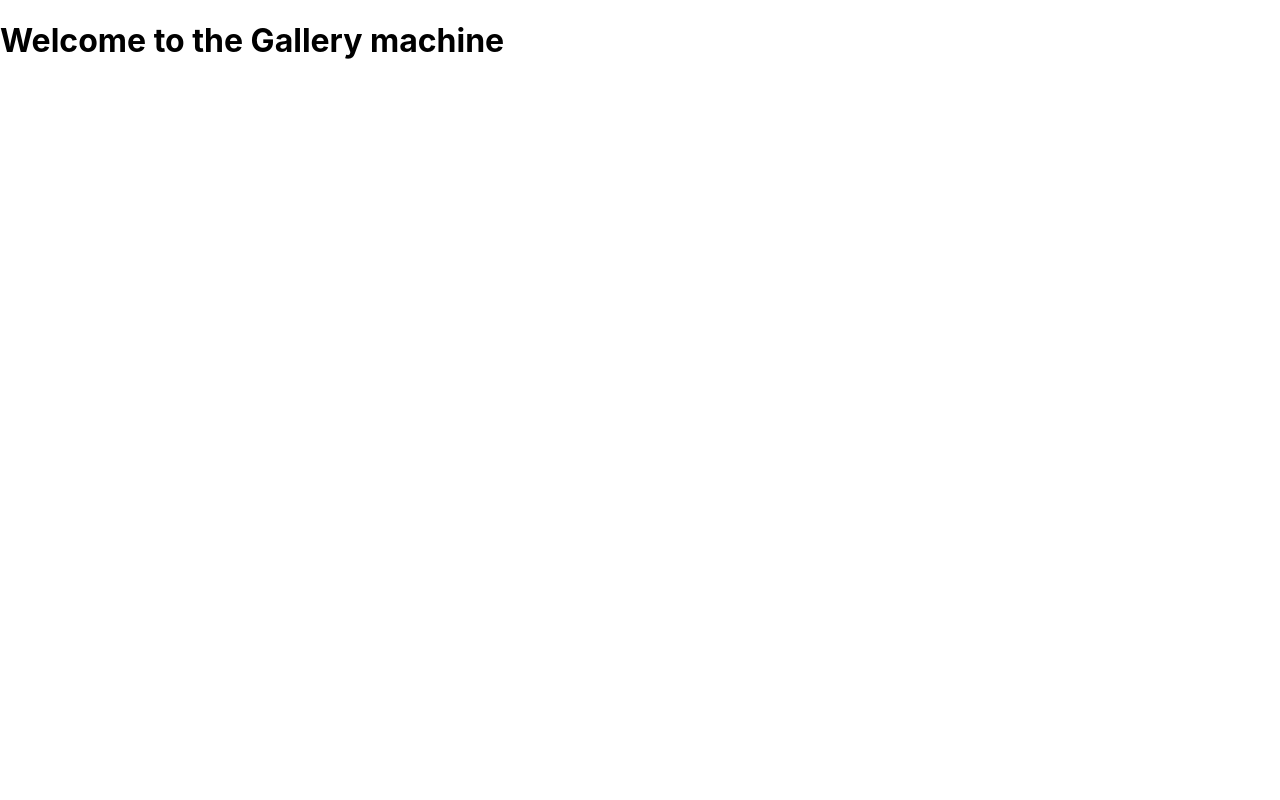
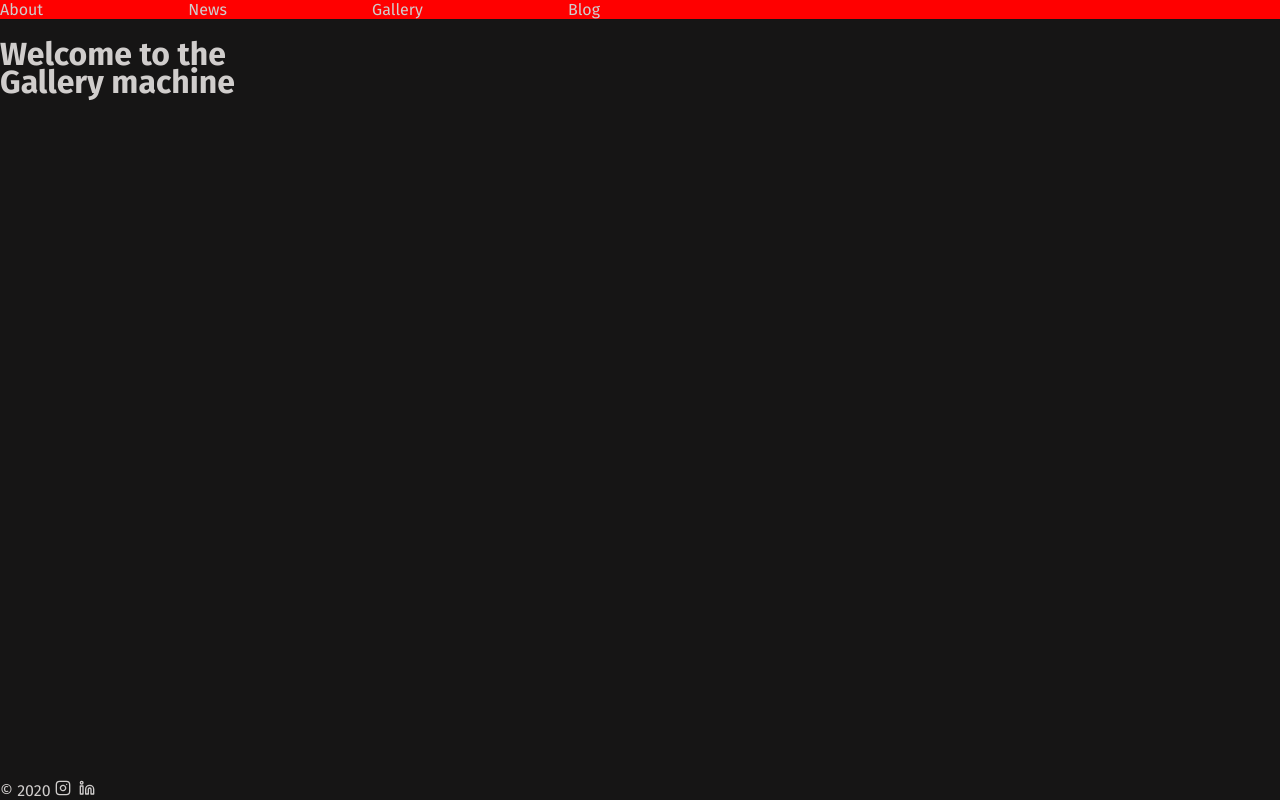
Before and after one commit to aldo-sanchez/front-luchi-site, a Next.js app in the folder front-luchi-site/: page /gallery in a window 1280 px wide. Built offline with nearby package versions, Linux system fonts and the light colour scheme.

Commit message:
Adds a layout

```diff
--- a/front-luchi-site/package.json
+++ b/front-luchi-site/package.json
@@ -11,6 +11,7 @@
     "next": "10.0.3",
     "react": "17.0.1",
     "react-dom": "17.0.1",
+    "react-feather": "^2.0.9",
     "react-markdown": "^5.0.3"
   }
 }
--- a/front-luchi-site/pages/_app.js
+++ b/front-luchi-site/pages/_app.js
@@ -1,7 +1,12 @@
+import Layout from '../shared/Layout'
 import '../styles/globals.css'
 
 function MyApp({ Component, pageProps }) {
-  return <Component {...pageProps} />
+  return (
+  <Layout>
+    <Component {...pageProps} />
+  </Layout>
+  )
 }
 
 export default MyApp
--- /dev/null
+++ b/front-luchi-site/pages/_document.js
@@ -0,0 +1,23 @@
+import Document, { Html, Head, Main, NextScript } from 'next/document'
+
+class MyDocument extends Document {
+  render() {
+    return (
+      <Html>
+        <Head>
+          <link rel="preconnect" href="https://fonts.gstatic.com" />
+          <link
+            href="https://fonts.googleapis.com/css2?family=Fira+Sans:ital,wght@0,100;0,200;0,300;0,400;0,500;0,600;0,700;0,800;0,900;1,100;1,200;1,300;1,400;1,500;1,600;1,700;1,800;1,900&display=swap"
+            rel="stylesheet"
+          />
+        </Head>
+        <body>
+          <Main />
+          <NextScript />
+        </body>
+      </Html>
+    )
+  }
+}
+
+export default MyDocument
--- a/front-luchi-site/pages/about.js
+++ b/front-luchi-site/pages/about.js
@@ -1,4 +1,5 @@
 import ReactMarkdown from 'react-markdown'
+import Navigation from '../shared/Navigation'
 
 export async function getStaticProps() {
   const url = new URL('/abouts', process.env.CMS_HOST).href
@@ -17,14 +18,13 @@ export async function getStaticProps() {
 }
 
 const About = (props) => {
-  console.log('props?', props)
   return (
-    <div>
+    <section>
       <h1>Welcome to the about machine</h1>
       <ReactMarkdown>
         {props.data.description}
       </ReactMarkdown>
-    </div>
+    </section>
   )
 }
 
--- /dev/null
+++ b/front-luchi-site/shared/Footer.js
@@ -0,0 +1,17 @@
+import { Instagram, Linkedin } from 'react-feather'
+
+const Footer = () => {
+  return (
+    <footer>
+      <span>&copy; {new Date().getFullYear()}</span>
+      <a href="https://instagram.com" target="_blank">
+        <Instagram />
+      </a>
+      <a href="https://linkedin.com" target="_blank">
+        <Linkedin />
+      </a>
+    </footer>
+  )
+}
+
+export default Footer
--- /dev/null
+++ b/front-luchi-site/shared/Layout.js
@@ -0,0 +1,18 @@
+import Footer from "./Footer"
+import Navigation from "./Navigation"
+
+const Layout = ({ children }) => {
+  return (
+    <>
+    <div className="container">
+      <Navigation />
+      <main>
+        {children}
+      </main>
+      <Footer />
+    </div>
+    </>
+  )
+}
+
+export default Layout
--- /dev/null
+++ b/front-luchi-site/shared/Navigation.js
@@ -0,0 +1,32 @@
+import Link from 'next/link'
+
+const Navigation = ({ }) => {
+  return (
+    <nav>
+      <ul>
+        <li>
+          <Link href="/about">
+            <a>about</a>
+          </Link>
+        </li>
+        <li>
+          <Link href="/news">
+            <a>news</a>
+          </Link>
+        </li>
+        <li>
+          <Link href="/gallery">
+            <a>gallery</a>
+          </Link>
+        </li>
+        <li>
+          <Link href="blog">
+            <a>blog</a>
+          </Link>
+        </li>
+      </ul>
+    </nav>
+  )
+}
+
+export default Navigation
--- a/front-luchi-site/styles/globals.css
+++ b/front-luchi-site/styles/globals.css
@@ -2,8 +2,64 @@ html,
 body {
   padding: 0;
   margin: 0;
-  font-family: -apple-system, BlinkMacSystemFont, Segoe UI, Roboto, Oxygen,
-    Ubuntu, Cantarell, Fira Sans, Droid Sans, Helvetica Neue, sans-serif;
+  /* font-family: -apple-system, BlinkMacSystemFont, Segoe UI, Roboto, Oxygen, */
+  font-family: 'Fira Sans', serif;
+  background-color: #161515;
+  color: #d0cdcc;
+}
+
+.container {
+  height: 100vh;
+  display: grid;
+  grid-template-areas:
+    "nav"
+    "main"
+    "footer";
+  grid-template-columns: 1fr;
+  grid-template-rows: auto 1fr auto;
+  justify-content: center;
+}
+
+nav {
+  grid-area: nav;
+  position: sticky;
+  top: 0;
+  background-color: red;
+}
+
+main {
+  grid-area: main;
+  display: grid;
+  grid-template-columns: 1fr minmax(0, 800px) 1fr;
+  grid-template-rows: 1fr;
+  /* font-size: 16px; */
+  line-height: 1.75em;
+}
+
+main > section {
+  grid-area: 1 / 2 / 1 / 3;
+}
+
+footer {
+  grid-area: footer;
+  /* font-size: 0.9em; */
+}
+
+footer svg {
+  height: 1em;
+}
+
+nav ul {
+  list-style: none;
+  display: flex;
+  justify-content: space-between;
+  max-width: 600px;
+  margin: 0;
+  padding: 0;
+}
+
+nav ul li {
+  text-transform: capitalize;
 }
 
 a {
```
Also changed, not shown: front-luchi-site/pages/index.js (+5 -54 lines), 1 other file (tests, documents, lock files or other folders).
